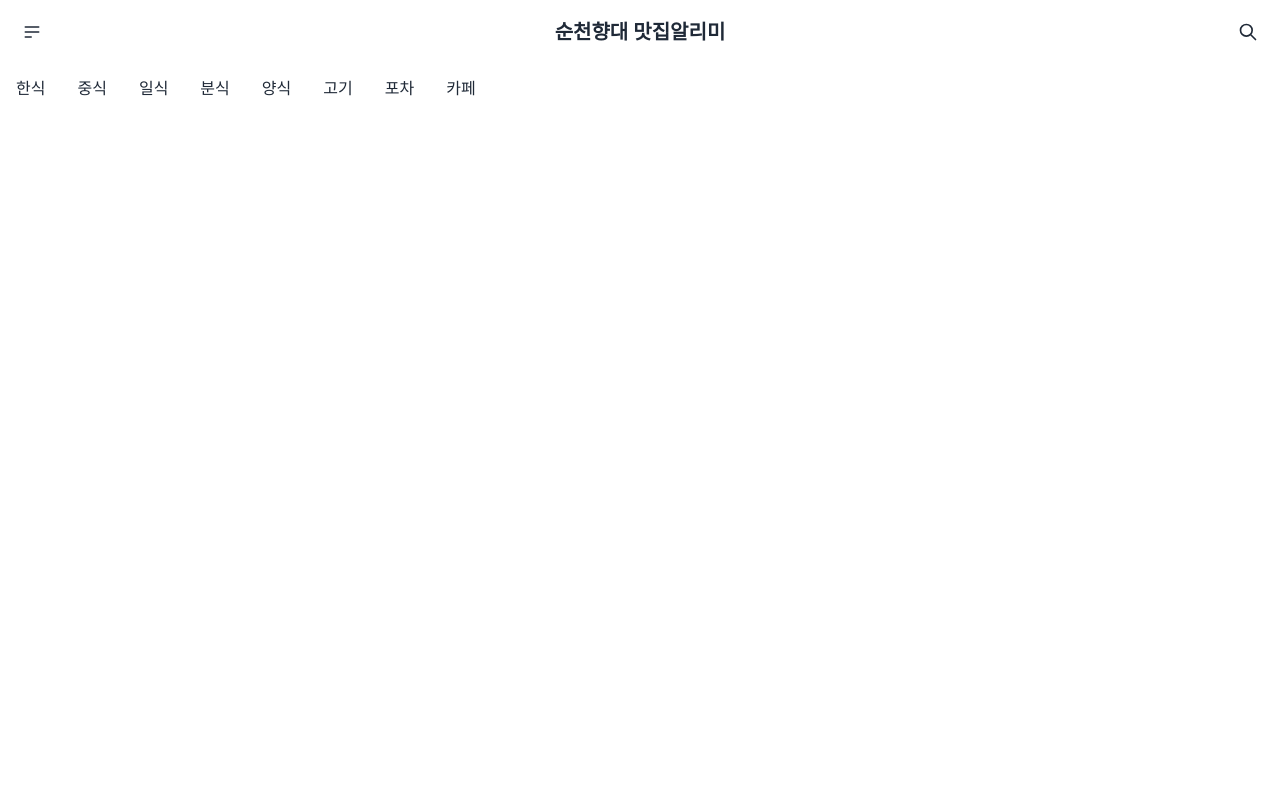
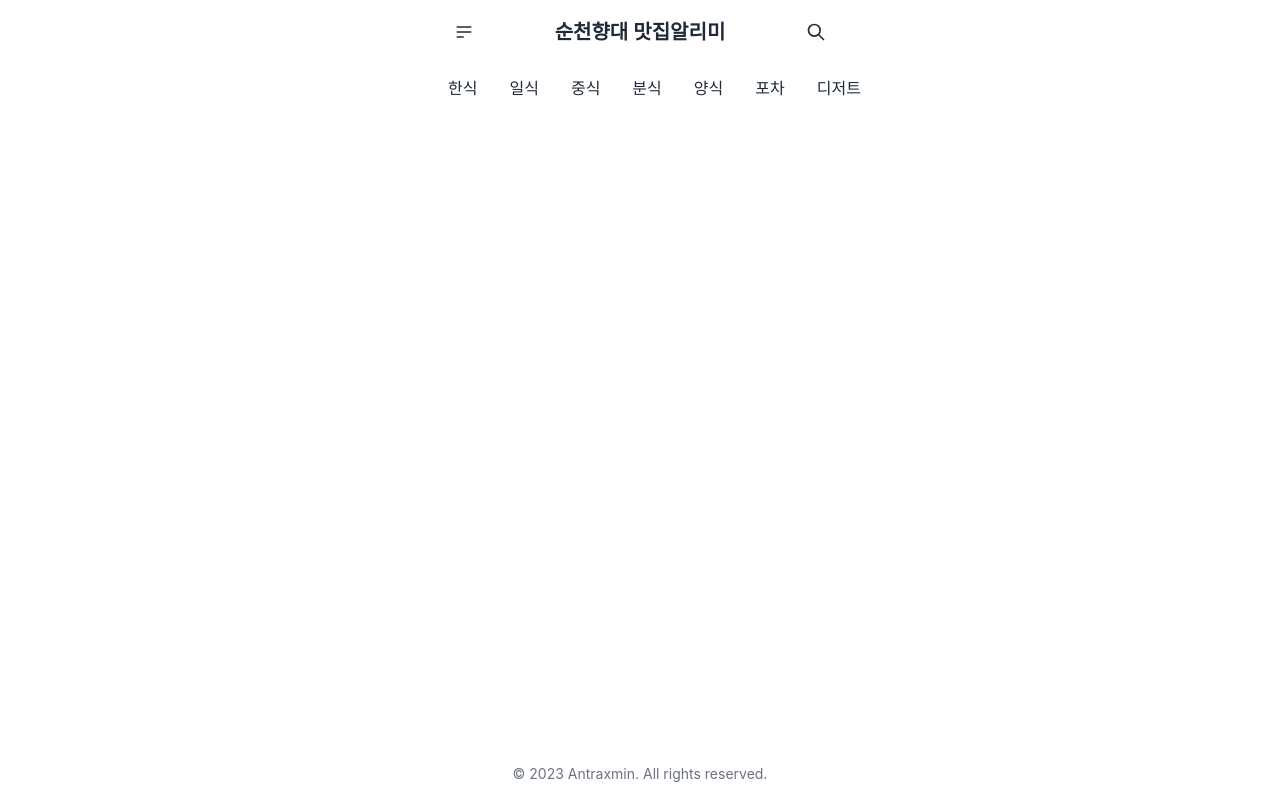
Before and after one commit to Antraxmin/SCH-Food, a Next.js app: page / in a window 1280 px wide. Built offline with nearby package versions, Linux system fonts and the light colour scheme; a web font is replaced by a local one.

Commit message:
[#1] modify max-width

```diff
--- a/components/common/Category.tsx
+++ b/components/common/Category.tsx
@@ -1,14 +1,15 @@
 export default function Category() {
   return (
-    <ul className="menu menu-horizontal bg-base-100 rounded-box overflow-auto whitespace-nowrap">
+    <div className="w-full">
+      <ul className="menu menu-horizontal bg-base-100">
         <li>
           <a>한식</a>
         </li>
         <li>
-        <a>중식</a>
+          <a>일식</a>
         </li>
         <li>
-        <a>일식</a>
+          <a>중식</a>
         </li>
         <li>
           <a>분식</a>
@@ -17,14 +18,12 @@ export default function Category() {
           <a>양식</a>
         </li>
         <li>
-        <a>고기</a>
-      </li>
-      <li>
           <a>포차</a>
         </li>
         <li>
-        <a>카페</a>
+          <a>디저트</a>
         </li>
       </ul>
+    </div>
   );
 }
--- /dev/null
+++ b/components/common/Footer.tsx
@@ -0,0 +1,9 @@
+function Footer() {
+  return (
+    <footer className="text-center my-4 text-gray-500 text-sm">
+      © 2023 Antraxmin. All rights reserved.
+    </footer>
+  );
+}
+
+export default Footer;
--- a/components/common/Header.tsx
+++ b/components/common/Header.tsx
@@ -1,6 +1,3 @@
-import Link from "next/link";
-import styles from "../../styles/common.module.css";
-
 function Header() {
   return (
     <div className="navbar bg-base-100">
--- /dev/null
+++ b/components/common/Layout.tsx
@@ -0,0 +1,18 @@
+import Header from "./Header";
+import Footer from "./Footer";
+
+type Props = {
+  children: React.ReactNode;
+};
+
+function Layout({ children }: Props) {
+  return (
+    <div className="container mx-auto max-w-md flex flex-col min-h-screen px-4">
+      <Header />
+      <main className="flex-1">{children}</main>
+      <Footer />
+    </div>
+  );
+}
+
+export default Layout;
--- a/pages/_app.tsx
+++ b/pages/_app.tsx
@@ -1,6 +1,11 @@
+import Layout from "@/components/common/Layout";
 import "@/styles/globals.css";
 import type { AppProps } from "next/app";
 
 export default function App({ Component, pageProps }: AppProps) {
-  return <Component {...pageProps} />;
+  return (
+    <Layout>
+      <Component {...pageProps} />
+    </Layout>
+  );
 }
--- a/pages/index.tsx
+++ b/pages/index.tsx
@@ -1,11 +1,9 @@
 import Category from "@/components/common/Category";
-import Header from "@/components/common/Header";
 import { Fragment } from "react";
 
 export default function Home() {
   return (
     <Fragment>
-      <Header />
       <Category />
     </Fragment>
   );
```
Lines whose indentation alone changed are shown as unchanged.
